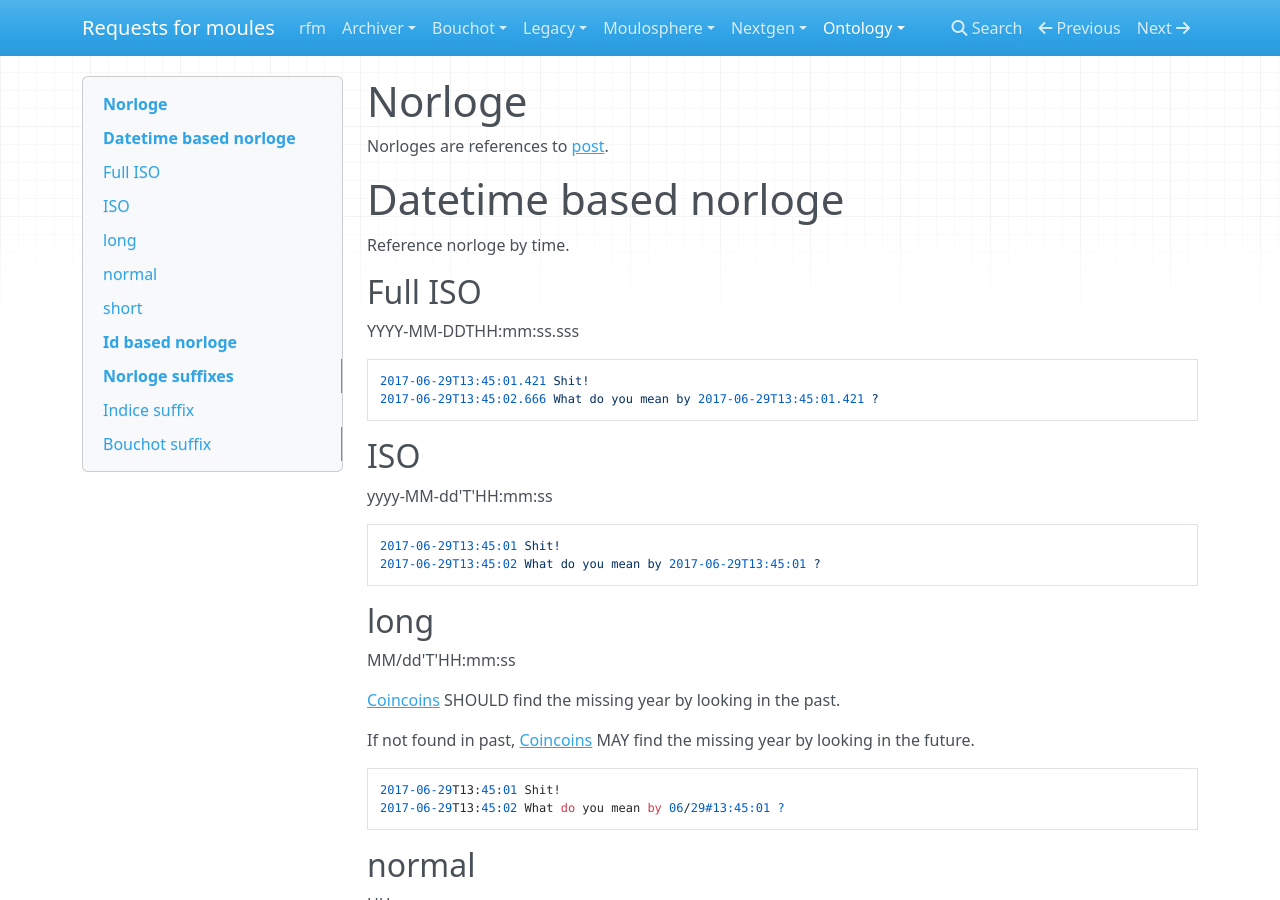
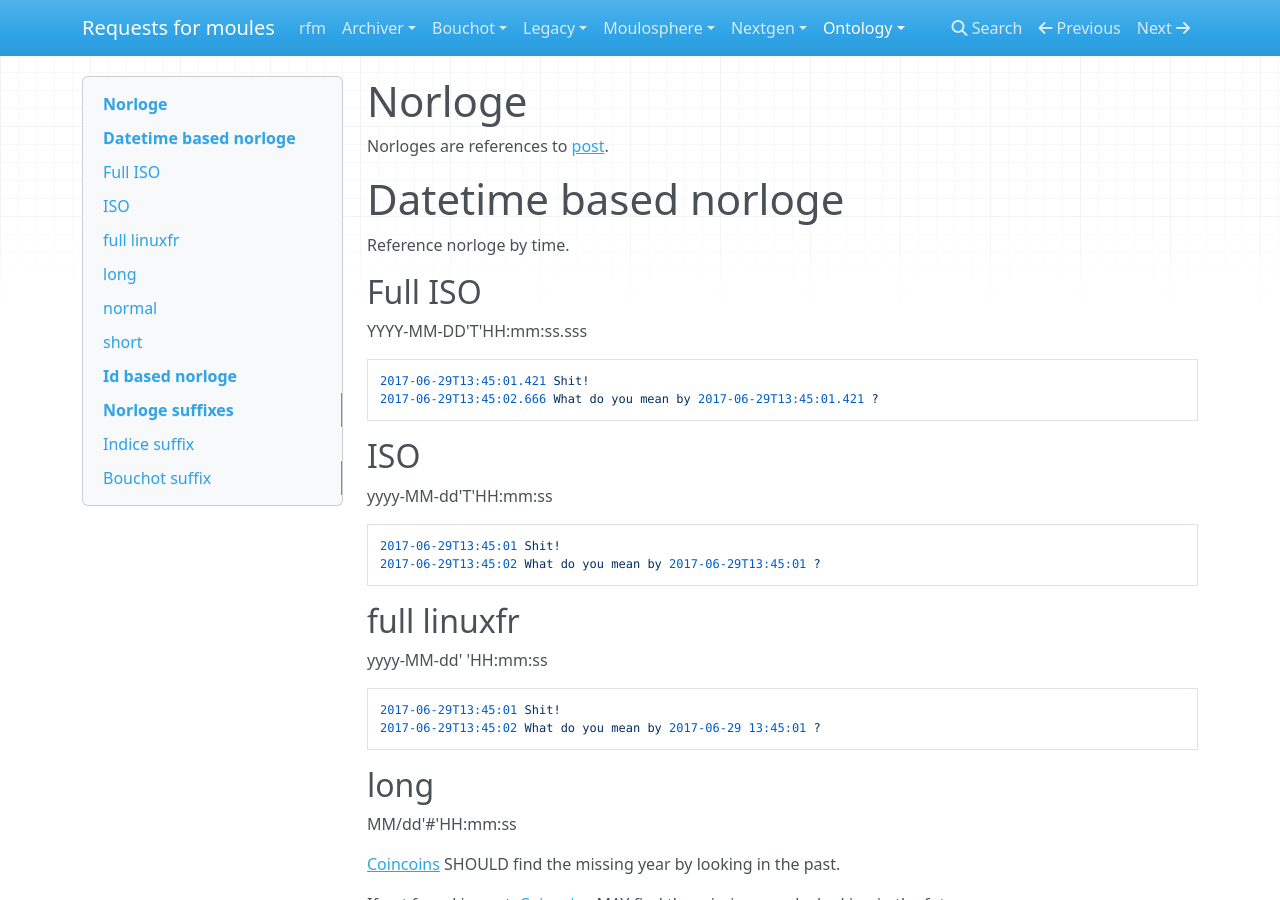
Before and after one commit to devnewton/rfm, an MkDocs documentation site: the page built from docs/ontology/norloge.md, in a window 1280 px wide and 900 px high. Built offline with MkDocs 1.6.1, drawn with Linux system fonts in a browser that asks for light colours; nearby versions of some CDN libraries.

Commit message:
Update norloge.md
add full linuxfr norloge format

````diff
--- a/docs/ontology/norloge.md
+++ b/docs/ontology/norloge.md
@@ -8,7 +8,7 @@ Reference norloge by time.
 
 ## Full ISO
 
-YYYY-MM-DDTHH:mm:ss.sss
+YYYY-MM-DD'T'HH:mm:ss.sss
 
 ```
 2017-06-29T13:45:01.421 Shit!
@@ -24,9 +24,18 @@ yyyy-MM-dd'T'HH:mm:ss
 2017-06-29T13:45:02 What do you mean by 2017-06-29T13:45:01 ?
 ```
 
+## full linuxfr
+
+yyyy-MM-dd' 'HH:mm:ss
+
+```
+2017-06-29T13:45:01 Shit!
+2017-06-29T13:45:02 What do you mean by 2017-06-29 13:45:01 ?
+```
+
 ## long
 
-MM/dd'T'HH:mm:ss
+MM/dd'#'HH:mm:ss
 
 [Coincoins](./coincoin.md) SHOULD find the missing year by looking in the past.
 
````
